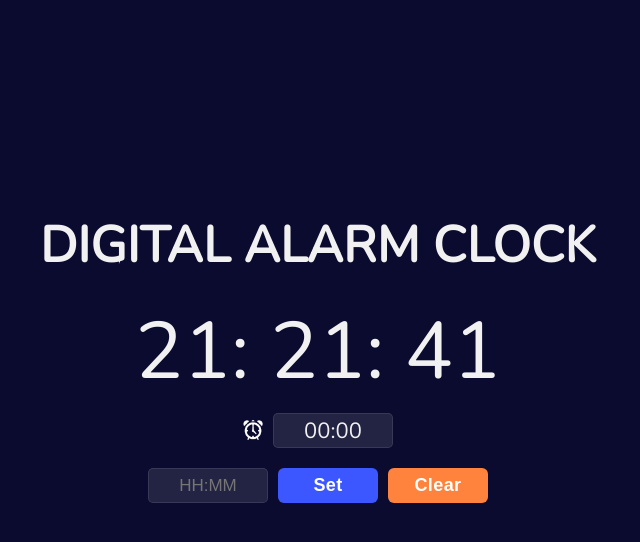
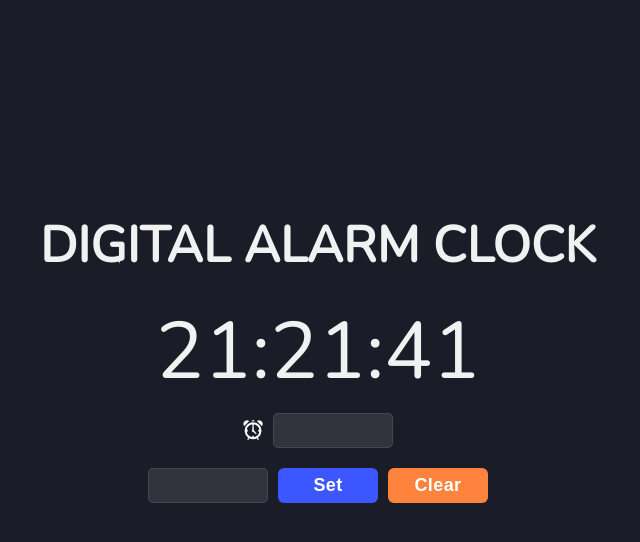
Before and after one commit to Iamshubhamhere/Digital-clock, a plain HTML site: page index.html in a window 1280 px wide. Both pictures are taken after a click on the button "Clear". Shown: the whole page, without its empty margins (322-962 px from the left). Drawn offline with nearby package versions, Linux system fonts and the light colour scheme.

Commit message:
completed

```diff
--- a/assets/script/index.js
+++ b/assets/script/index.js
@@ -4,6 +4,9 @@
 const set = document.querySelector('.set');
 const clear = document.querySelector('.clear');
 const input = document.querySelector('.input');
+const alarm = document.getElementById('#output');
+let alarmTimeout;
+
 function playAlarm() {
     const audio = new Audio('./assets/audio/Alarm.mp3');
     audio.play();
@@ -13,13 +16,65 @@ function playAlarm() {
 	const clock = document.querySelector('.clock')
 	const now = new Date();
 
-    let hours = now.getHours();
-	let minutes = now.getMinutes();
-	let seconds = now.getSeconds();
-    const time = `${hours.toString().padStart(2, '0')}:
-    ${minutes.toString().padStart(2, '0')}:
-    ${seconds.toString().padStart(2, '0')}`;
+    let hours = now.getHours().toString().padStart(2, '0');
+	let minutes = now.getMinutes().toString().padStart(2, '0');
+	let seconds = now.getSeconds().toString().padStart(2, '0');
+    const time = `${hours}:${minutes}:${seconds}`;
 	clock.textContent = time;
 }
 
 setInterval(clock, 1000);
+
+
+set.addEventListener("click", function () {
+
+    const validTime = /^([0-1]?[0-9]|2[0-3]):([0-5][0-9])$/;
+    const currentTime = clock.innerText.slice(0, -3);
+
+    if (input.value == currentTime) {
+        alarm.innerText = "Alarm can't be set to current time";
+
+    } else if (validTime.test(timeInp.value)) {
+        alarm.innerText = input.value;
+    } else {
+        alarm.innerText = 'Please input a valid 24h time';
+    };
+    // const timeRegex = /^([01]?[0-9]|2[0-3]):[0-5][0-9]$/;
+
+    // if (!timeRegex.test(inputmain)) {
+    //   alert("Please enter a valid time in HH:MM format.");
+    //   return;
+    // }
+
+    // const alarmDate = new Date(time.toDateString() + " " + inputmain);
+
+    // // Check if alarm time has already passed today
+    // if (alarmDate.getTime() < time.getTime()) {
+    //   alarmDate.setDate(alarmDate.getDate() + 1);
+    // }
+
+    // // Calculate time until alarm goes off
+    // const timeUntilAlarm = alarmDate.getTime() - time.getTime();
+
+    // // Set the alarm
+    // alarmTimeout = setTimeout(function() {
+    //   alert("Wake up!");
+    // }, timeUntilAlarm);
+
+    // // Display confirmation message
+    // alert("Alarm set for " + inputmain + ".");
+
+    // // Clear input field
+    // inputmain.value = "";
+});
+
+
+
+
+  clear.addEventListener("click", function() {
+    // Clear the timeout and display a message
+    clearTimeout(alarmTimeout);
+    input.value = " ";
+    alert("Alarm cleared.");
+
+  });
--- a/assets/style/index.css
+++ b/assets/style/index.css
@@ -22,7 +22,7 @@
 }
 
 body {
-    background-color: rgb(11, 11, 47);
+    background-color: var(--app-dark-bg);
     display: grid;
     place-content: center;
     height: 100vh;
--- a/index.html
+++ b/index.html
@@ -29,11 +29,11 @@
                       </div>
                       <div class="alarm">
                         <img src="./assets/image/alarm.png" alt="clock">
-                        <p class="input">00:00</p>
+                        <p id="output"></p>
                       </div>
                     <div class="button">
                       <form>
-                        <input type="text" class="clock" placeholder="HH:MM"/>
+                        <input type="text" class="input" placeholder="HH:MM"/>
                         <input type="button" class="set" value="Set" />
                         <input type="button" class="clear" value="Clear" />
                       </form>
```
